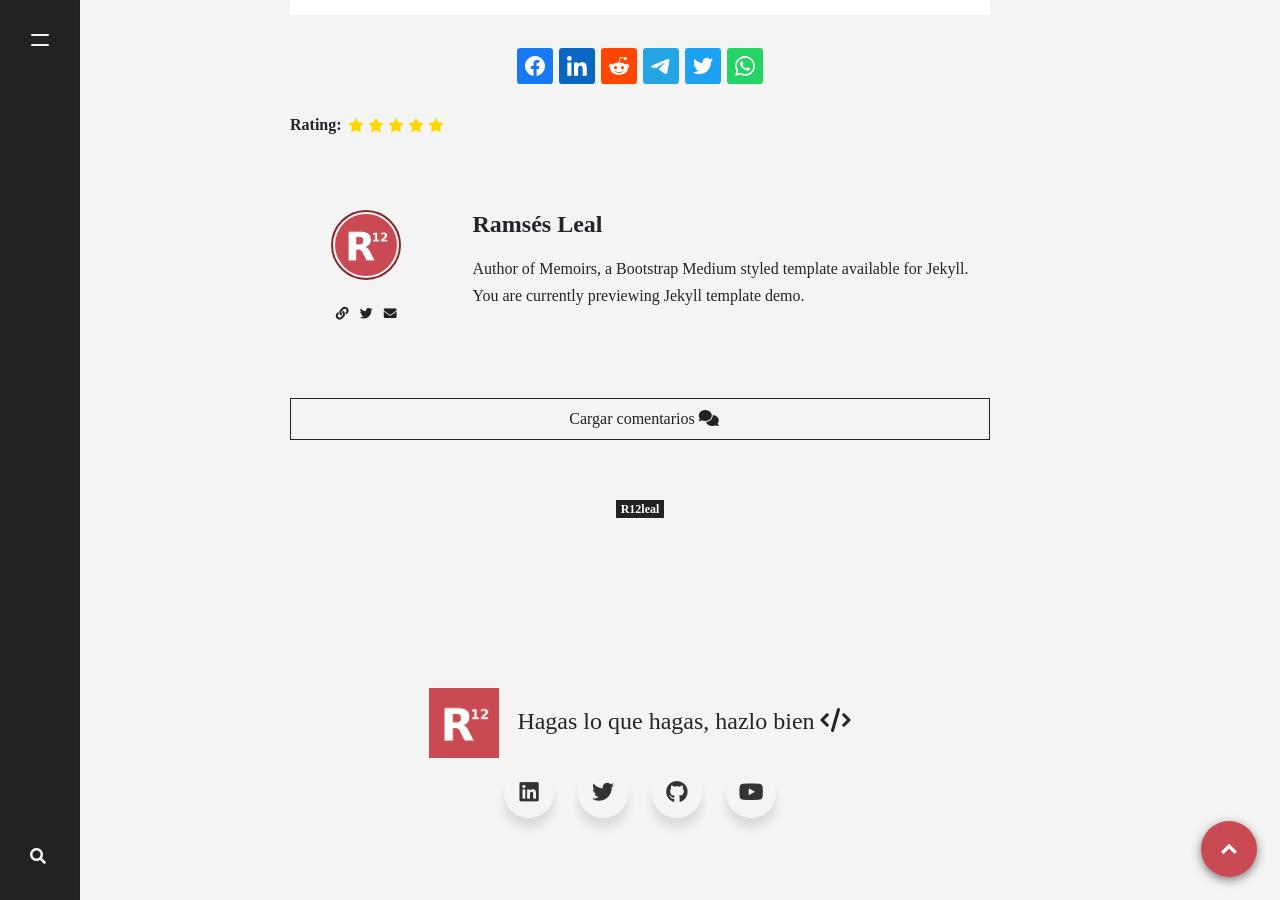
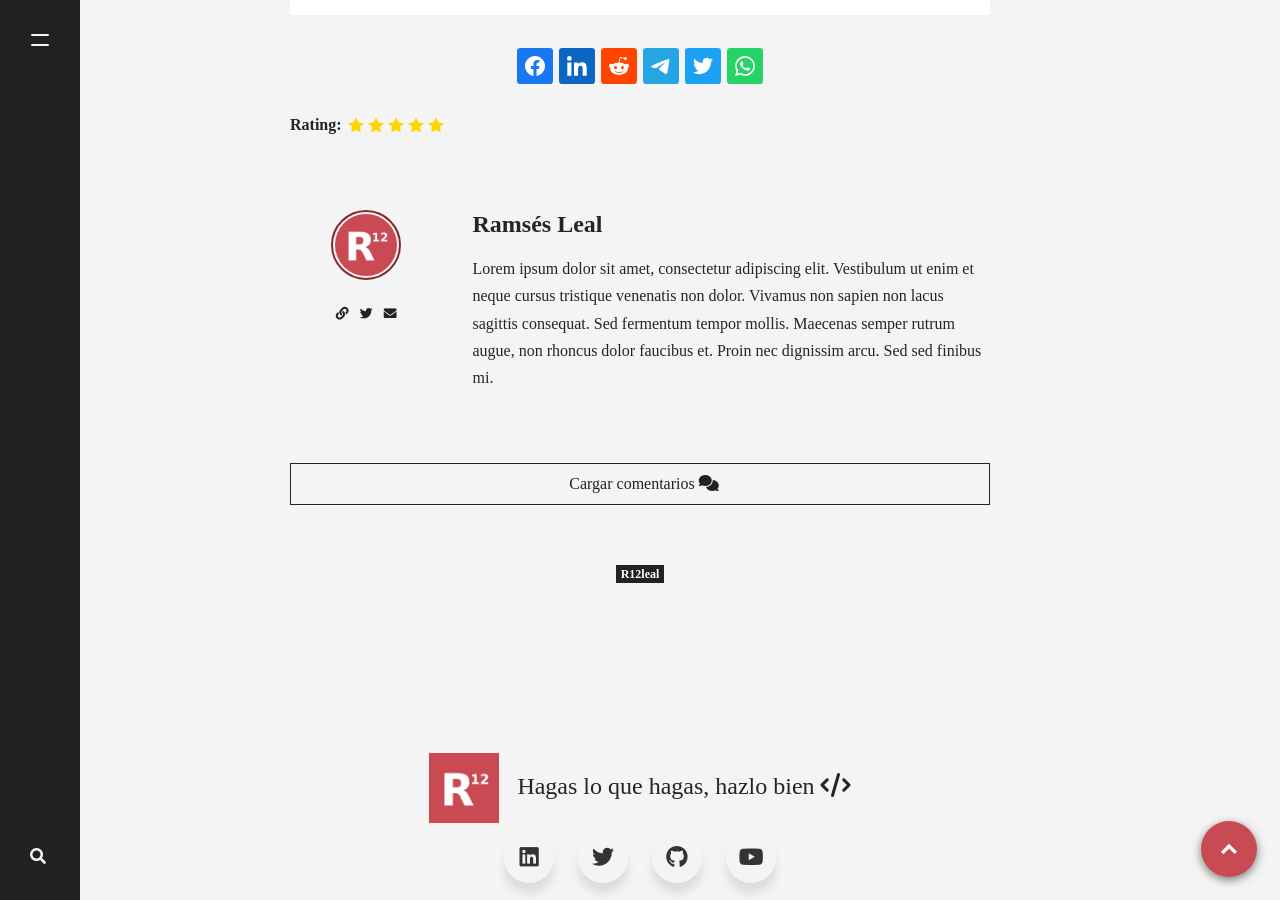
Before and after one commit to R12Leal/R12Leal.github.io, a Jekyll site: the page built from _posts/2015-05-28-hello-world.markdown, in a window 1280 px wide and 900 px high, scrolled down 1462 px. Built offline with Jekyll 4.4.1, drawn with Linux system fonts in a browser that asks for light colours; nearby versions of some CDN libraries; some web fonts are replaced; a script that is not in the unit is left out; comment, search, counter and statistics services are not loaded.

Commit message:
Update author description

```diff
--- a/_config.yml
+++ b/_config.yml
@@ -20,7 +20,7 @@ authors:
     email: leal.ramses@gmail.com
     web: https://r12leal.me/
     twitter: https://twitter.com/rllGG12
-    description: "Author of Memoirs, a Bootstrap Medium styled template available for Jekyll. You are currently previewing Jekyll template demo."
+    description: "Lorem ipsum dolor sit amet, consectetur adipiscing elit. Vestibulum ut enim et neque cursus tristique venenatis non dolor. Vivamus non sapien non lacus sagittis consequat. Sed fermentum tempor mollis. Maecenas semper rutrum augue, non rhoncus dolor faucibus et. Proin nec dignissim arcu. Sed sed finibus mi."
 # Plugins
 plugins:
   - jekyll-paginate
```
